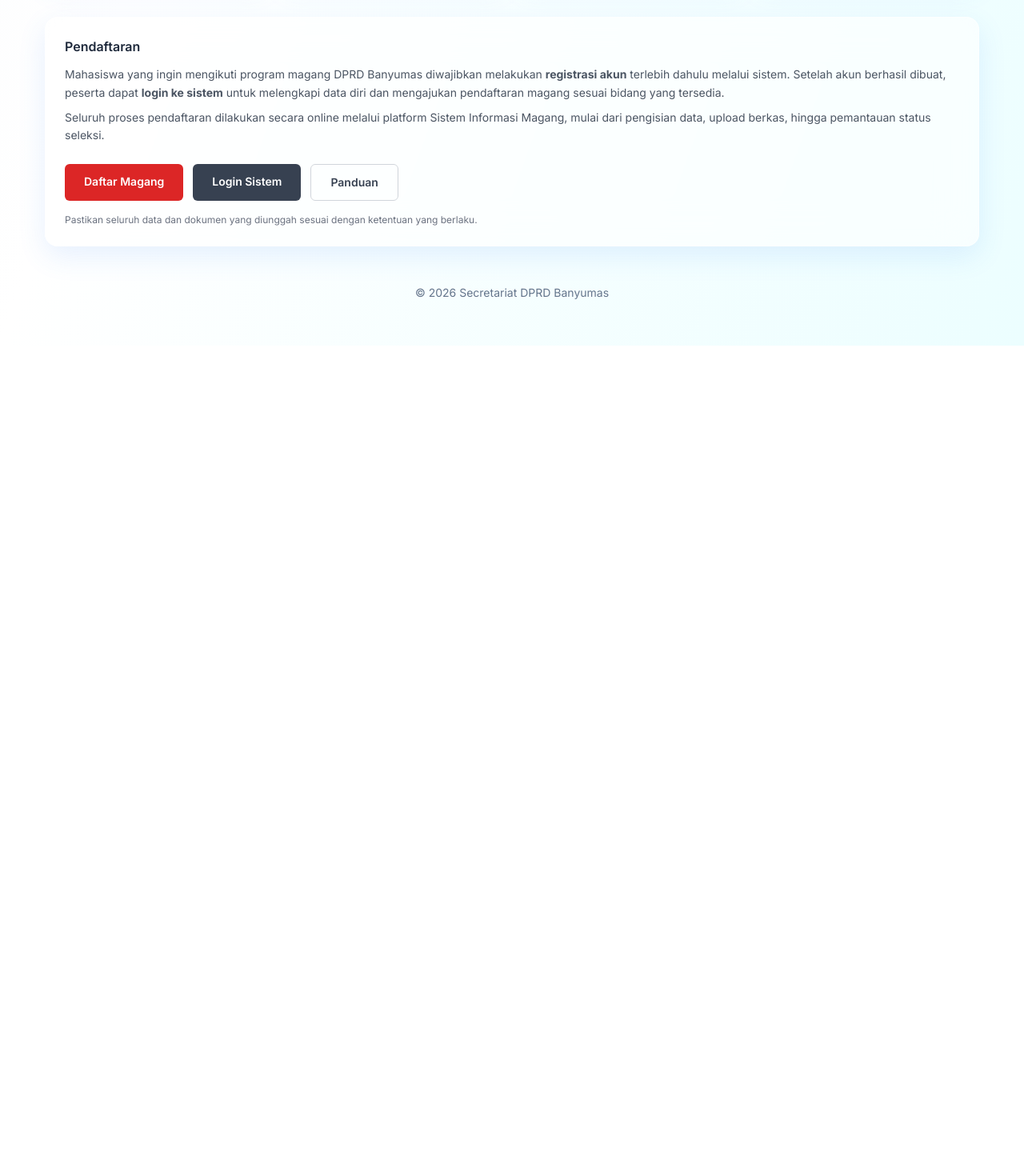
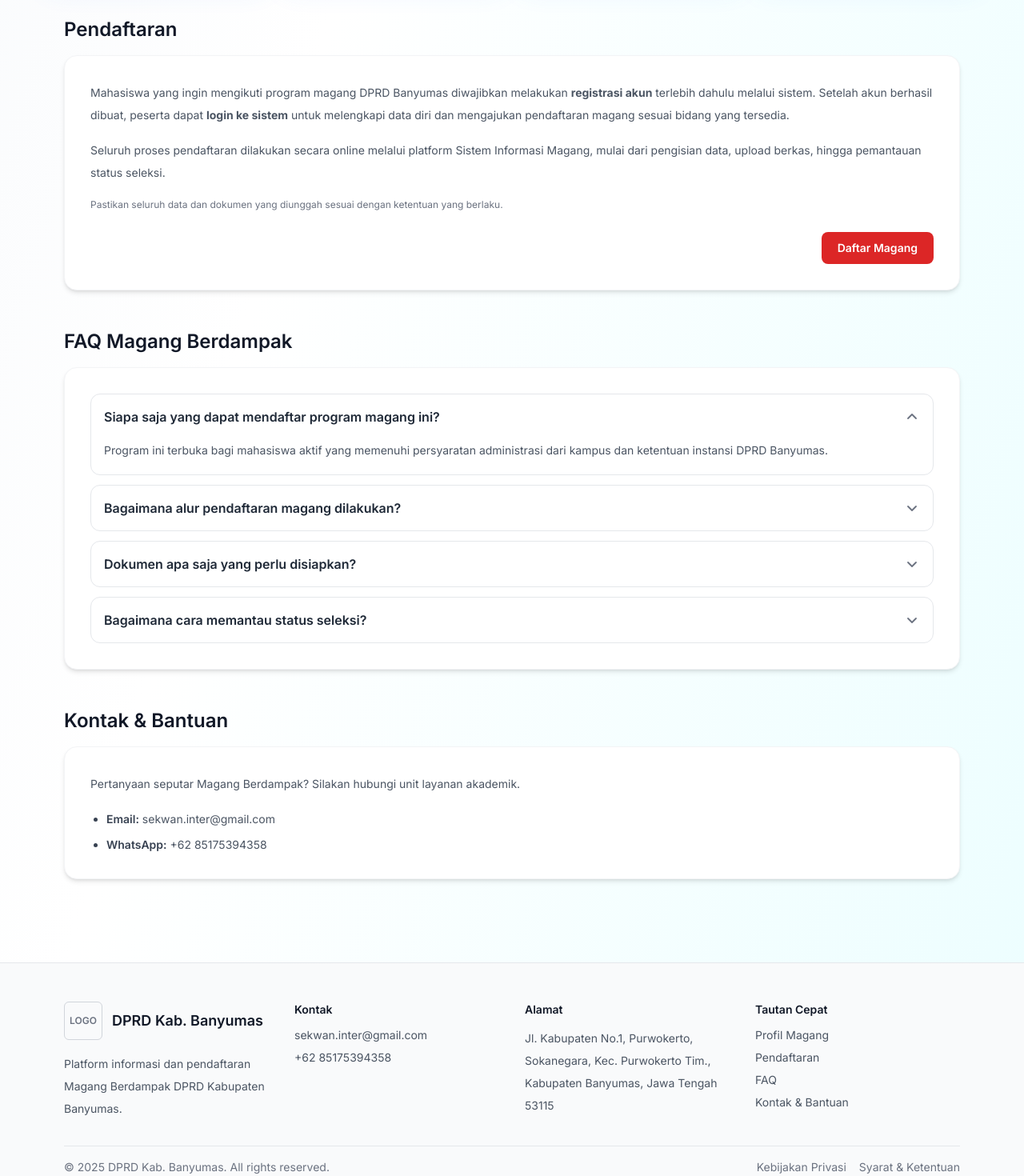
Before and after one commit to Elwass/SIIntern.git.io, a React (Vite) app in the folder frontend/: page / in a window 1280 px wide. Shown: the part 3120-4590 px from the top of the page at 80% size. Before the commit the page ends 3552 px from the top, so only its background shows below. Built offline with nearby package versions, Linux system fonts and the light colour scheme.

Commit message:
refactor: make footer full-width and distinct from content cards

```diff
--- /dev/null
+++ b/frontend/src/components/FAQSection.jsx
@@ -0,0 +1,76 @@
+import { useState } from 'react'
+
+const faqItems = [
+  {
+    question: 'Siapa saja yang dapat mendaftar program magang ini?',
+    answer:
+      'Program ini terbuka bagi mahasiswa aktif yang memenuhi persyaratan administrasi dari kampus dan ketentuan instansi DPRD Banyumas.',
+  },
+  {
+    question: 'Bagaimana alur pendaftaran magang dilakukan?',
+    answer:
+      'Pendaftaran dilakukan secara online melalui sistem, dimulai dari registrasi akun, melengkapi data diri, mengunggah berkas, hingga menunggu proses verifikasi.',
+  },
+  {
+    question: 'Dokumen apa saja yang perlu disiapkan?',
+    answer:
+      'Dokumen umum yang biasanya dibutuhkan meliputi surat pengantar kampus, CV, transkrip nilai, dan dokumen pendukung lain sesuai ketentuan periode magang.',
+  },
+  {
+    question: 'Bagaimana cara memantau status seleksi?',
+    answer:
+      'Status pendaftaran dapat dipantau langsung melalui dashboard akun pada Sistem Informasi Magang setelah proses pengajuan selesai.',
+  },
+]
+
+export default function FAQSection() {
+  const [openIndex, setOpenIndex] = useState(0)
+
+  const toggleItem = (index) => {
+    setOpenIndex((prevIndex) => (prevIndex === index ? -1 : index))
+  }
+
+  return (
+    <section id="faq" className="max-w-6xl mx-auto px-4">
+      <h2 className="mb-4 text-2xl font-semibold text-gray-900">FAQ Magang Berdampak</h2>
+
+      <div className="rounded-2xl border border-gray-100 bg-white p-5 md:p-8 shadow-md">
+        <div className="space-y-3">
+          {faqItems.map((item, index) => {
+            const isOpen = openIndex === index
+
+            return (
+              <article key={item.question} className="rounded-xl border border-gray-200 bg-white">
+                <button
+                  type="button"
+                  className="flex w-full items-center justify-between gap-4 rounded-xl px-4 py-4 text-left text-gray-800 focus-visible:outline-none focus-visible:ring-2 focus-visible:ring-red-500 focus-visible:ring-offset-2"
+                  onClick={() => toggleItem(index)}
+                  aria-expanded={isOpen}
+                >
+                  <span className="text-sm font-semibold md:text-base">{item.question}</span>
+                  <svg
+                    className={`h-5 w-5 shrink-0 text-gray-500 transition-transform duration-300 ${isOpen ? 'rotate-180' : 'rotate-0'}`}
+                    viewBox="0 0 20 20"
+                    fill="none"
+                    xmlns="http://www.w3.org/2000/svg"
+                    aria-hidden="true"
+                  >
+                    <path d="M5 8L10 13L15 8" stroke="currentColor" strokeWidth="1.8" strokeLinecap="round" strokeLinejoin="round" />
+                  </svg>
+                </button>
+
+                <div
+                  className={`grid transition-all duration-300 ease-in-out ${isOpen ? 'grid-rows-[1fr] opacity-100' : 'grid-rows-[0fr] opacity-0'}`}
+                >
+                  <div className="overflow-hidden">
+                    <p className="px-4 pb-4 text-sm leading-7 text-gray-600">{item.answer}</p>
+                  </div>
+                </div>
+              </article>
+            )
+          })}
+        </div>
+      </div>
+    </section>
+  )
+}
--- /dev/null
+++ b/frontend/src/components/FooterSection.jsx
@@ -0,0 +1,70 @@
+export default function FooterSection() {
+  return (
+    <footer className="mt-12 w-full border-t border-gray-200 bg-gray-50">
+      <div className="mx-auto max-w-6xl px-4 py-10 md:py-12">
+        <div className="grid grid-cols-1 gap-8 sm:grid-cols-2 lg:grid-cols-4">
+          <div>
+            <div className="flex items-center gap-3">
+              {/* TODO: Replace with official logo */}
+              <div className="flex h-12 w-12 items-center justify-center rounded-md border border-gray-300 bg-gray-50 text-xs font-semibold text-gray-500">
+                LOGO
+              </div>
+              <h3 className="text-lg font-semibold text-gray-900">DPRD Kab. Banyumas</h3>
+            </div>
+            <p className="mt-4 max-w-md text-sm leading-7 text-gray-600">
+              Platform informasi dan pendaftaran Magang Berdampak DPRD Kabupaten Banyumas.
+            </p>
+          </div>
+
+          <div>
+            <h4 className="text-sm font-semibold text-gray-900">Kontak</h4>
+            <ul className="mt-3 space-y-2 text-sm text-gray-600">
+              <li>
+                <a href="mailto:sekwan.inter@gmail.com" className="hover:text-gray-800 hover:underline">
+                  sekwan.inter@gmail.com
+                </a>
+              </li>
+              <li>
+                <a
+                  href="https://wa.me/6285175394358"
+                  target="_blank"
+                  rel="noreferrer"
+                  className="hover:text-gray-800 hover:underline"
+                >
+                  +62 85175394358
+                </a>
+              </li>
+            </ul>
+          </div>
+
+          <div>
+            <h4 className="text-sm font-semibold text-gray-900">Alamat</h4>
+            <p className="mt-3 text-sm leading-7 text-gray-600">
+              Jl. Kabupaten No.1, Purwokerto, Sokanegara, Kec. Purwokerto Tim., Kabupaten Banyumas, Jawa Tengah 53115
+            </p>
+          </div>
+
+          <div>
+            <h4 className="text-sm font-semibold text-gray-900">Tautan Cepat</h4>
+            <ul className="mt-3 space-y-2 text-sm text-gray-600">
+              <li><a href="#profil-magang" className="hover:text-gray-800 hover:underline">Profil Magang</a></li>
+              <li><a href="#pendaftaran" className="hover:text-gray-800 hover:underline">Pendaftaran</a></li>
+              <li><a href="#faq" className="hover:text-gray-800 hover:underline">FAQ</a></li>
+              <li><a href="#kontak-bantuan" className="hover:text-gray-800 hover:underline">Kontak &amp; Bantuan</a></li>
+            </ul>
+          </div>
+        </div>
+
+        <div className="mt-8 border-t border-gray-200 pt-4">
+          <div className="flex flex-col gap-2 text-sm text-gray-500 md:flex-row md:items-center md:justify-between">
+            <p>© 2025 DPRD Kab. Banyumas. All rights reserved.</p>
+            <div className="flex gap-4">
+              <a href="#" className="hover:text-gray-700 hover:underline">Kebijakan Privasi</a>
+              <a href="#" className="hover:text-gray-700 hover:underline">Syarat &amp; Ketentuan</a>
+            </div>
+          </div>
+        </div>
+      </div>
+    </footer>
+  )
+}
--- /dev/null
+++ b/frontend/src/components/KontakBantuanSection.jsx
@@ -0,0 +1,33 @@
+export default function KontakBantuanSection() {
+  return (
+    <section id="kontak-bantuan" className="max-w-6xl mx-auto px-4">
+      <h2 className="mb-4 text-2xl font-semibold text-gray-900">Kontak &amp; Bantuan</h2>
+
+      <div className="rounded-2xl border border-gray-100 bg-white p-6 md:p-8 shadow-md">
+        <p className="text-sm leading-7 text-gray-600">
+          Pertanyaan seputar Magang Berdampak? Silakan hubungi unit layanan akademik.
+        </p>
+
+        <ul className="mt-5 list-disc space-y-3 pl-5 text-sm text-gray-700">
+          <li>
+            <span className="font-semibold">Email:</span>{' '}
+            <a href="mailto:sekwan.inter@gmail.com" className="text-gray-600 hover:underline">
+              sekwan.inter@gmail.com
+            </a>
+          </li>
+          <li>
+            <span className="font-semibold">WhatsApp:</span>{' '}
+            <a
+              href="https://wa.me/6285175394358"
+              target="_blank"
+              rel="noreferrer"
+              className="text-gray-600 hover:underline"
+            >
+              +62 85175394358
+            </a>
+          </li>
+        </ul>
+      </div>
+    </section>
+  )
+}
--- a/frontend/src/components/ProfilMagang.jsx
+++ b/frontend/src/components/ProfilMagang.jsx
@@ -40,7 +40,7 @@ const profilCards = [
 
 export default function ProfilMagang() {
   return (
-    <section className="bg-white pt-12 pb-6">
+    <section id="profil-magang" className="bg-white pt-12 pb-6">
       <div className="max-w-6xl mx-auto px-4">
         <h2 className="text-2xl font-semibold text-gray-900">Profil Program Magang</h2>
         <p className="mt-3 w-full text-gray-600 leading-relaxed">
--- a/frontend/src/pages/LandingPage.jsx
+++ b/frontend/src/pages/LandingPage.jsx
@@ -4,6 +4,9 @@ import Hero from '../components/Hero'
 import ProfilMagang from '../components/ProfilMagang'
 import AlurMagang from '../components/AlurMagang'
 import SyaratKetentuan from '../components/SyaratKetentuan'
+import FAQSection from '../components/FAQSection'
+import KontakBantuanSection from '../components/KontakBantuanSection'
+import FooterSection from '../components/FooterSection'
 
 export default function LandingPage() {
   return (
@@ -15,31 +18,29 @@ export default function LandingPage() {
       <SyaratKetentuan />
       <div className="p-6 md:p-14 space-y-12">
       <section className="grid md:grid-cols-4 gap-4">{['Dashboard','Attendance','Logbook','AI Summary'].map(x => <motion.div key={x} whileHover={{ y: -3 }} className="glass rounded-2xl p-5">{x}</motion.div>)}</section>
-      <section className="glass rounded-2xl p-6">
-        <h3 className="font-semibold mb-3">Pendaftaran</h3>
-        <p className="text-sm text-gray-600 leading-relaxed">
+      <section id="pendaftaran" className="max-w-6xl mx-auto px-4">
+        <h2 className="mb-4 text-2xl font-semibold text-gray-900">Pendaftaran</h2>
+        <div className="rounded-2xl border border-gray-100 bg-white p-6 md:p-8 shadow-md">
+          <p className="text-sm leading-7 text-gray-600">
             Mahasiswa yang ingin mengikuti program magang DPRD Banyumas diwajibkan melakukan <strong>registrasi akun</strong> terlebih dahulu melalui sistem. Setelah akun berhasil dibuat, peserta dapat <strong>login ke sistem</strong> untuk melengkapi data diri dan mengajukan pendaftaran magang sesuai bidang yang tersedia.
           </p>
-        <p className="text-sm text-gray-600 leading-relaxed mt-2">
+          <p className="mt-4 text-sm leading-7 text-gray-600">
             Seluruh proses pendaftaran dilakukan secara online melalui platform Sistem Informasi Magang, mulai dari pengisian data, upload berkas, hingga pemantauan status seleksi.
           </p>
-        <div className="flex flex-wrap gap-3 mt-6">
-          <a href="/register" className="bg-red-600 hover:bg-red-700 text-white px-6 py-3 rounded-md text-sm font-semibold transition">
+          <p className="mt-4 text-xs leading-relaxed text-gray-500">
+            Pastikan seluruh data dan dokumen yang diunggah sesuai dengan ketentuan yang berlaku.
+          </p>
+          <div className="mt-6 flex justify-start md:justify-end">
+            <a href="/register" className="w-full md:w-auto rounded-lg bg-red-600 px-5 py-2.5 text-center text-sm font-semibold text-white transition-colors hover:bg-red-700">
               Daftar Magang
             </a>
-          <a href="/login" className="bg-gray-700 hover:bg-gray-800 text-white px-6 py-3 rounded-md text-sm font-semibold transition">
-            Login Sistem
-          </a>
-          <a href="/panduan" className="border border-gray-300 hover:bg-gray-100 text-gray-700 px-6 py-3 rounded-md text-sm font-semibold transition">
-            Panduan
-          </a>
           </div>
-        <p className="text-xs text-gray-500 mt-4">
-          Pastikan seluruh data dan dokumen yang diunggah sesuai dengan ketentuan yang berlaku.
-        </p>
+        </div>
       </section>
-      <footer className="text-center text-sm text-slate-500">© 2026 Secretariat DPRD Banyumas</footer>
+      <FAQSection />
+      <KontakBantuanSection />
       </div>
+      <FooterSection />
     </div>
   )
 }
```
Lines whose indentation alone changed are shown as unchanged.
